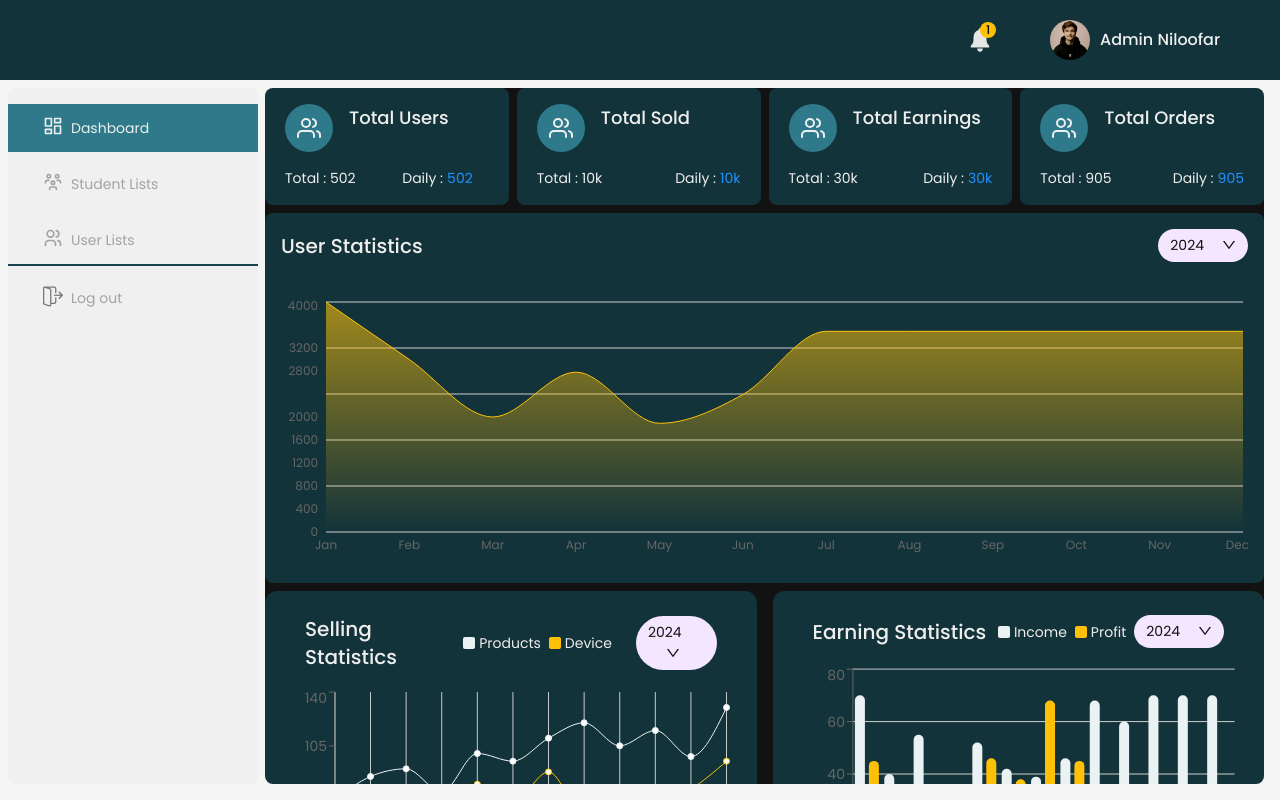
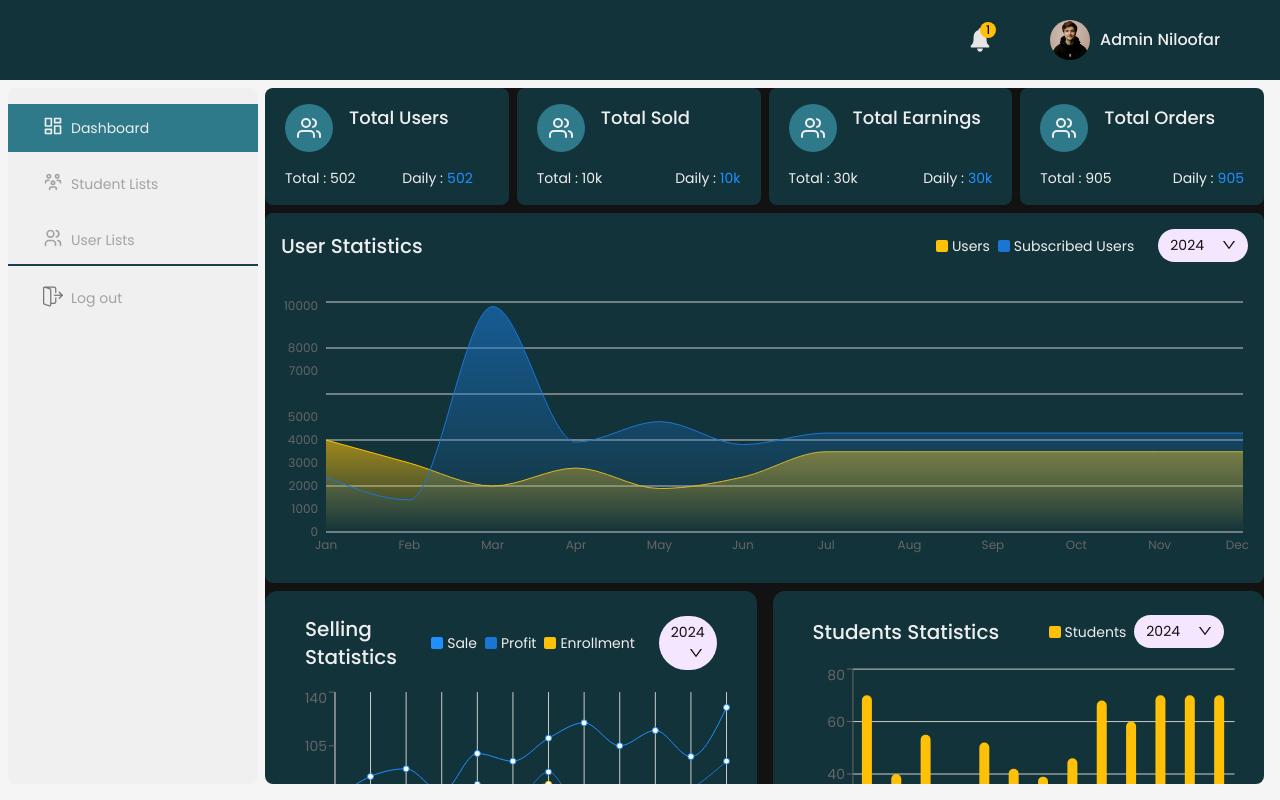
Before and after one commit to AsrafulMasum/elite-academy, a React (Vite) app: page / in a window 1280 px wide. Built offline with nearby package versions, Linux system fonts and the light colour scheme; some icons are missing.

Commit message:
dashboard chart modified

```diff
--- a/src/Pages/Dashboard/DashboardHome/DashboardHome.jsx
+++ b/src/Pages/Dashboard/DashboardHome/DashboardHome.jsx
@@ -13,8 +13,8 @@ import totalUserIcon from "../../../assets/dashboardHome/totalUserIcon.png";
 import { FiUsers } from "react-icons/fi";
 import { FaArrowUpLong } from "react-icons/fa6";
 import UsersAreaChart from "./UsersAreaChart";
-import EarningsBarChart from "./EarningsBarChart";
 import SellingLineChart from "./SellingLineChart";
+import StudentsBarChart from "./StudentsBarChart";
 
 function DashboardHome() {
   const onChange = (pageNumber) => {
@@ -78,10 +78,7 @@ function DashboardHome() {
     <div className="flex flex-col bg-[#121212]">
       <div className="grid grid-cols-4 gap-2 max-h-[150px] mb-2">
         {statistics.map(({ title, amount, icon }) => (
-          <div
-            key={title}
-            className="rounded-lg py-4 px-5 gap-4 bg-green"
-          >
+          <div key={title} className="rounded-lg py-4 px-5 gap-4 bg-green">
             <div className="flex justify-start items-start gap-4 mb-4">
               <div className="bg-action p-3 rounded-full">{icon}</div>
               <h2 className="text-lg text-[#EEEEEE] font-medium">{title}</h2>
@@ -114,7 +111,7 @@ function DashboardHome() {
 
       <div className="grid grid-cols-2 gap-x-4 mt-2">
         <SellingLineChart />
-        <EarningsBarChart />
+        <StudentsBarChart />
       </div>
     </div>
   );
--- a/src/Pages/Dashboard/DashboardHome/SellingLineChart.jsx
+++ b/src/Pages/Dashboard/DashboardHome/SellingLineChart.jsx
@@ -14,32 +14,36 @@ import {
 const { Option } = Select;
 
 const earnChartData = [
-  { name: "Jan", saleTotal: 70, profit: 54 },
-  { name: "Feb", saleTotal: 85, profit: 60 },
-  { name: "Mar", saleTotal: 90, profit: 75 },
-  { name: "Apr", saleTotal: 75, profit: 58 },
-  { name: "May", saleTotal: 100, profit: 80 },
-  { name: "Jun", saleTotal: 95, profit: 68 },
-  { name: "Jul", saleTotal: 110, profit: 88 },
-  { name: "Aug", saleTotal: 120, profit: 60 },
-  { name: "Sep", saleTotal: 105, profit: 72 },
-  { name: "Oct", saleTotal: 115, profit: 68 },
-  { name: "Nov", saleTotal: 98, profit: 77 },
-  { name: "Dec", saleTotal: 130, profit: 95 },
+  { name: "Jan", totalSale: 70, profit: 54, enrollment: 64 },
+  { name: "Feb", totalSale: 85, profit: 60, enrollment: 63 },
+  { name: "Mar", totalSale: 90, profit: 75, enrollment: 67 },
+  { name: "Apr", totalSale: 75, profit: 58, enrollment: 68 },
+  { name: "May", totalSale: 100, profit: 80, enrollment: 52 },
+  { name: "Jun", totalSale: 95, profit: 68, enrollment: 75 },
+  { name: "Jul", totalSale: 110, profit: 88, enrollment: 80 },
+  { name: "Aug", totalSale: 120, profit: 60, enrollment: 69 },
+  { name: "Sep", totalSale: 105, profit: 72, enrollment: 42 },
+  { name: "Oct", totalSale: 115, profit: 68, enrollment: 49 },
+  { name: "Nov", totalSale: 98, profit: 77, enrollment: 39 },
+  { name: "Dec", totalSale: 130, profit: 95, enrollment: 70 },
 ];
 
 const CustomLegend = () => {
   return (
     <div className="flex gap-2 2xl:gap-4 text-sm text-[#EEEEEE]">
-        <div className="flex items-center gap-1 whitespace-nowrap">
-          <div className="w-3 h-3 bg-[#EAF2F3] rounded-sm " />
-          Products
-        </div>
-        <div className="flex items-center gap-1 whitespace-nowrap">
-          <div className="w-3 h-3 bg-[#FFC107] rounded-sm " />
-          Device
-        </div>
+      <div className="flex items-center gap-1 whitespace-nowrap">
+        <div className="w-3 h-3 bg-[#1E90FF] rounded-sm " />
+        Sale
       </div>
+      <div className="flex items-center gap-1 whitespace-nowrap">
+        <div className="w-3 h-3 bg-[#1976D2] rounded-sm " />
+        Profit
+      </div>
+      <div className="flex items-center gap-1 whitespace-nowrap">
+        <div className="w-3 h-3 bg-[#FFC107] rounded-sm " />
+        Enrollment
+      </div>
+    </div>
   );
 };
 
@@ -107,14 +111,20 @@ const SellingLineChart = () => {
           <Tooltip />
           <Line
             type="monotone"
-            dataKey="saleTotal"
-            stroke="#EAF2F3"
+            dataKey="enrollment"
+            stroke="#FFC107"
+            activeDot={{ r: 8 }}
+          />
+          <Line
+            type="monotone"
+            dataKey="totalSale"
+            stroke="#1E90FF"
             activeDot={{ r: 8 }}
           />
           <Line
             type="monotone"
             dataKey="profit"
-            stroke="#FFC107"
+            stroke="#1976D2"
             activeDot={{ r: 8 }}
           />
         </LineChart>
--- a/src/Pages/Dashboard/DashboardHome/EarningsBarChart.jsx
+++ b/src/Pages/Dashboard/DashboardHome/StudentsBarChart.jsx
@@ -15,72 +15,72 @@ import {
 const salesChartData = [
   {
     name: "Jan",
-    saleTotal: 70,
+    students: 70,
     profit: "45",
   },
   {
     name: "Feb",
-    saleTotal: 40,
+    students: 40,
     profit: "26",
   },
   {
     name: "Mar",
-    saleTotal: 55,
+    students: 55,
     profit: "30",
   },
   {
     name: "Apr",
-    saleTotal: 35,
+    students: 35,
     profit: "20",
   },
   {
     name: "May",
-    saleTotal: 52,
+    students: 52,
     profit: "46",
   },
   {
     name: "Jun",
-    saleTotal: 42,
+    students: 42,
     profit: "38",
   },
   {
     name: "Jul",
-    saleTotal: 39,
+    students: 39,
     profit: "68",
   },
   {
     name: "Aug",
-    saleTotal: 46,
+    students: 46,
     profit: "45",
   },
   {
     name: "Aug",
-    saleTotal: 68,
+    students: 68,
     profit: "35",
   },
   {
     name: "Sep",
-    saleTotal: 60,
+    students: 60,
     profit: "5",
   },
   {
     name: "Oct",
-    saleTotal: 70,
+    students: 70,
     profit: "5",
   },
   {
     name: "Nov",
-    saleTotal: 70,
+    students: 70,
     profit: "5",
   },
   {
     name: "Dec",
-    saleTotal: 70,
+    students: 70,
     profit: "5",
   },
 ];
 
-const EarningsBarChart = () => {
+const StudentsBarChart = () => {
   const [year, setYear] = useState(2024);
 
   const items = [
@@ -110,12 +110,8 @@ const EarningsBarChart = () => {
     return (
       <div className="flex gap-2 2xl:gap-4 text-sm text-[#EEEEEE]">
         <div className="flex items-center gap-1 whitespace-nowrap">
-          <div className="w-3 h-3 bg-[#EAF2F3] rounded-sm " />
-          Income
-        </div>
-        <div className="flex items-center gap-1 whitespace-nowrap">
           <div className="w-3 h-3 bg-[#FFC107] rounded-sm " />
-          Profit
+          Students
         </div>
       </div>
     );
@@ -125,7 +121,7 @@ const EarningsBarChart = () => {
     <div className=" py-6 rounded-xl w-full  bg-[#13333A]">
       <div className="flex items-center justify-between px-10 mb-4">
         <h1 className="text-xl font-medium text-[#EEEEEE]">
-          Earning Statistics
+          Students Statistics
         </h1>
         <div className="flex items-center gap-2 2xl:gap-6">
           <CustomLegend />
@@ -161,12 +157,12 @@ const EarningsBarChart = () => {
           <XAxis dataKey="name" />
           <YAxis />
           <Tooltip />
-          <Bar barSize={10} radius={50} dataKey="saleTotal" fill="#EAF2F3" />
-          <Bar barSize={10} radius={50} dataKey="profit" fill="#FFC107" />
+          {/* <Bar barSize={10} radius={50} dataKey="saleTotal" fill="#EAF2F3" /> */}
+          <Bar barSize={10} radius={50} dataKey="students" fill="#FFC107" />
         </BarChart>
       </ResponsiveContainer>
     </div>
   );
 };
 
-export default EarningsBarChart;
+export default StudentsBarChart;
--- a/src/Pages/Dashboard/DashboardHome/UsersAreaChart.jsx
+++ b/src/Pages/Dashboard/DashboardHome/UsersAreaChart.jsx
@@ -11,7 +11,21 @@ import {
   Area,
 } from "recharts";
 
-const UsersAreaChart = () => {
+const CustomLegend = () => {
+  return (
+    <div className="flex gap-2 2xl:gap-4 text-sm text-[#EEEEEE]">
+      <div className="flex items-center gap-1 whitespace-nowrap">
+        <div className="w-3 h-3 bg-[#FFC107] rounded-sm " />
+        Users
+      </div>
+      <div className="flex items-center gap-1 whitespace-nowrap">
+        <div className="w-3 h-3 bg-[#1976D2] rounded-sm " />
+        Subscribed Users
+      </div>
+    </div>
+  );
+};
+
 const data = [
   {
     name: "Jan",
@@ -99,6 +113,7 @@ const UsersAreaChart = () => {
   },
 ];
 
+const UsersAreaChart = () => {
   const [year, setYear] = useState(2024);
 
   const items = [
@@ -137,12 +152,15 @@ const UsersAreaChart = () => {
           display: "flex",
           alignItems: "center",
           justifyContent: "space-between",
-          marginBottom: "25px"
+          marginBottom: "25px",
         }}
       >
         <h3 className="text-xl font-medium text-[#EEEEEE]">User Statistics</h3>
+        <div className="flex items-center gap-6">
+          <CustomLegend />
           <Dropdown menu={{ items, onClick }}>
-          <p className="rounded-full"
+            <p
+              className="rounded-full"
               style={{
                 cursor: "pointer",
                 backgroundColor: "#F4E6FF",
@@ -157,6 +175,7 @@ const UsersAreaChart = () => {
             </p>
           </Dropdown>
         </div>
+      </div>
 
       <ResponsiveContainer width={"100%"} height={270}>
         <AreaChart data={data} barGap={100}>
@@ -164,6 +183,10 @@ const UsersAreaChart = () => {
             <linearGradient id="colorUv" x1="0" y1="0" x2="0" y2="1">
               <stop offset="0%" stopColor="#FFC107" stopOpacity={1} />
               <stop offset="100%" stopColor="#FFC107" stopOpacity={0} />
+            </linearGradient>
+            <linearGradient id="colorSubscribed" x1="0" y1="0" x2="0" y2="1">
+              <stop offset="0%" stopColor="#1976D2" stopOpacity={1} />
+              <stop offset="100%" stopColor="#1976D2" stopOpacity={0} />
             </linearGradient>
           </defs>
           <CartesianGrid horizontal vertical={false} />
@@ -189,6 +212,15 @@ const UsersAreaChart = () => {
             dataKey="uv"
             stroke="#FFC107"
             fill="url(#colorUv)"
+            name="Users"
+          />
+          <Area
+            connectNulls
+            type="monotone"
+            dataKey="pv"
+            stroke="#1976D2"
+            fill="url(#colorSubscribed)"
+            name="Subscribed Users"
           />
         </AreaChart>
       </ResponsiveContainer>
```
Lines whose indentation alone changed are shown as unchanged.
